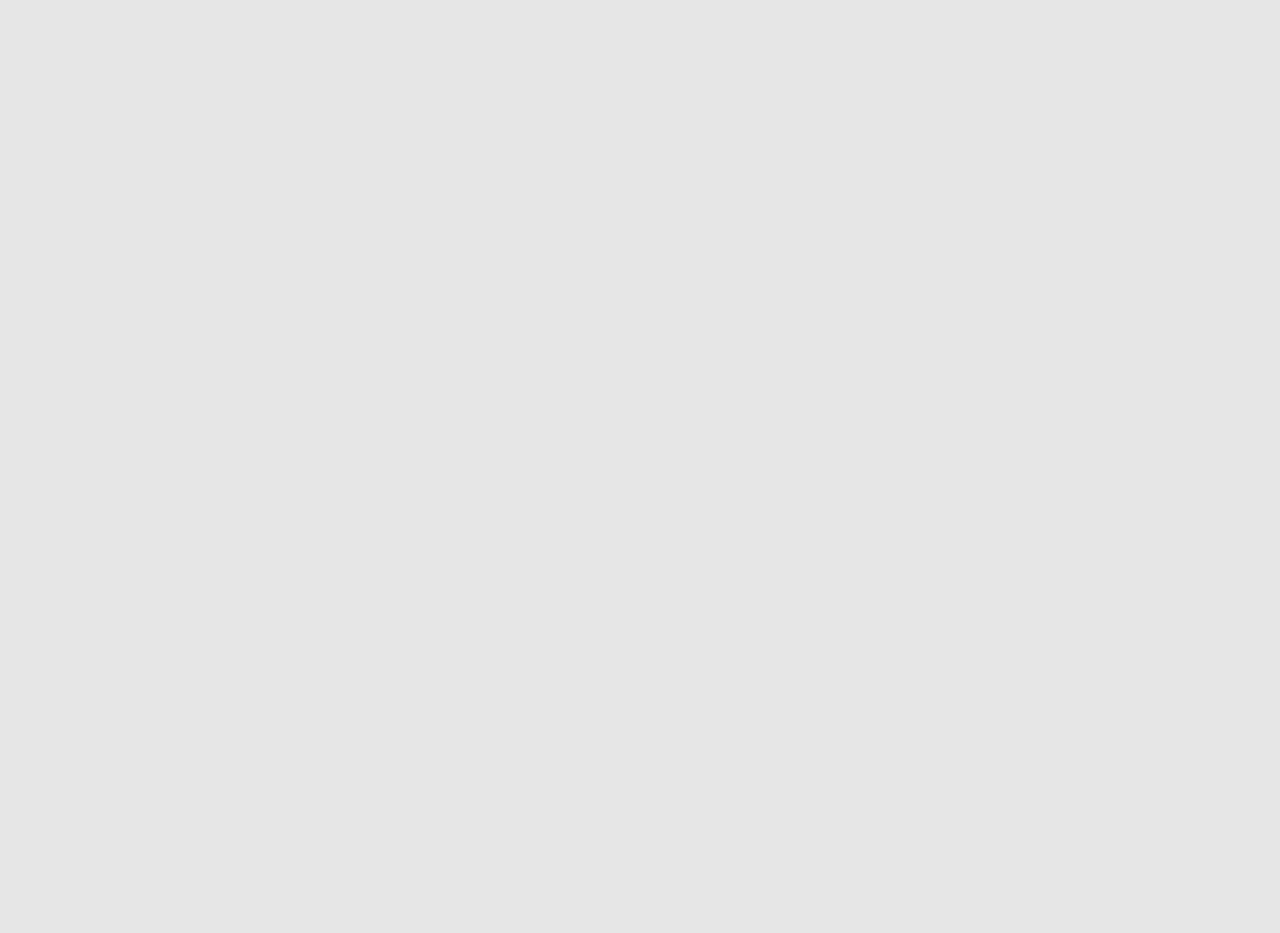
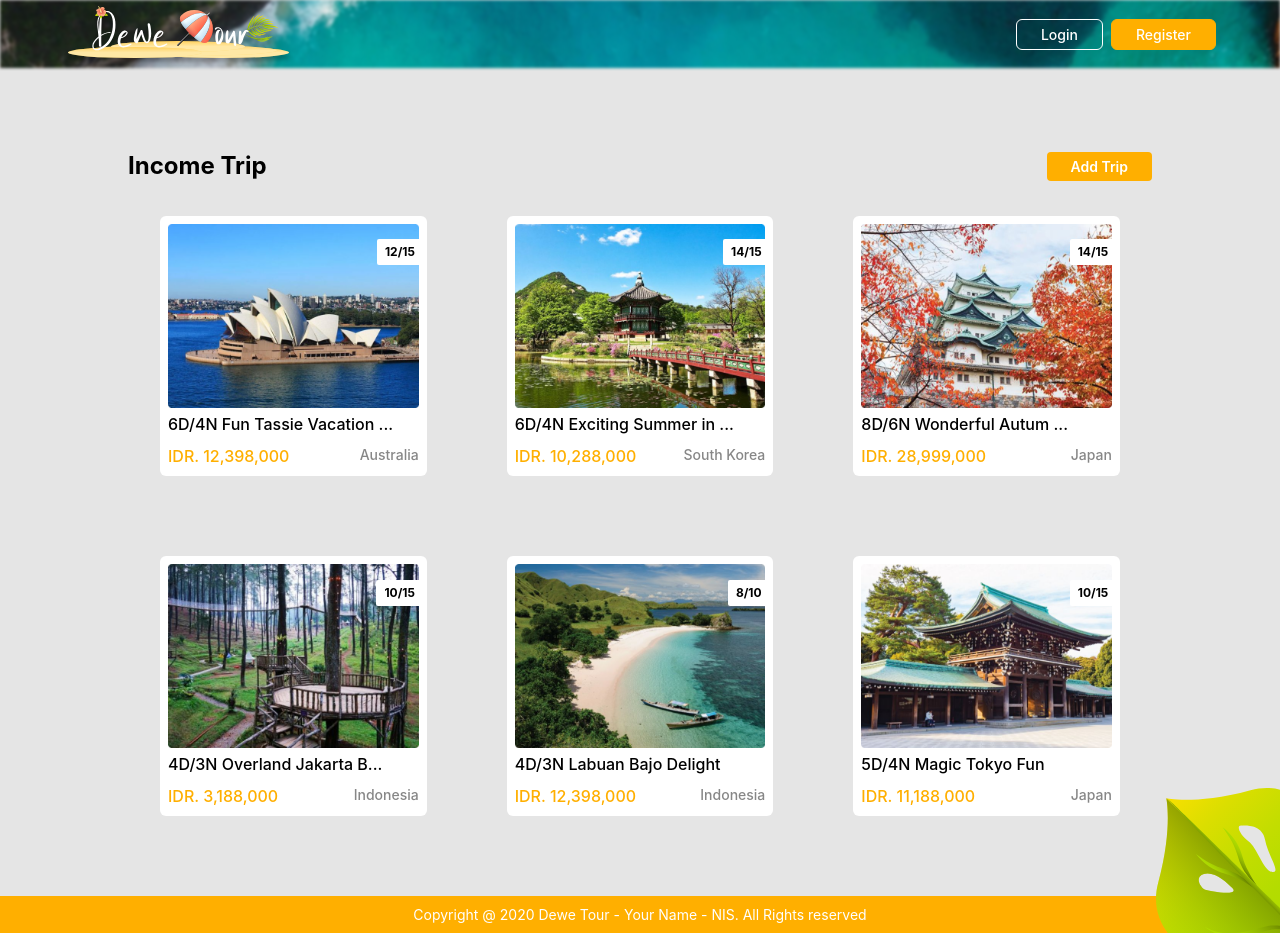
Before and after one commit to sabrinasm99/DW1792A1Z_dewe_tour, a React (Create React App) app: page /income-trip in a window 1280 px wide. Before the commit the page ends 800 px from the top, so only its background shows below. Built offline with nearby package versions, Linux system fonts and the light colour scheme.

Commit message:
add income trip

```diff
--- a/src/App.js
+++ b/src/App.js
@@ -7,6 +7,7 @@ import DetailTrip from "./pages/DetailTrip";
 import Payment from "./pages/Payment";
 import Profile from "./pages/Profile";
 import ListTransaction from "./pages/ListTransaction";
+import IncomeTrip from "./pages/IncomeTrip";
 
 function App() {
   return (
@@ -16,7 +17,8 @@ function App() {
         <Route path="/detail-trip" component={DetailTrip} />
         <Route path="/payment" component={Payment} />
         <Route path="/profile" component={Profile} />
-        <Route path='/list-transaction' component={ListTransaction} />
+        <Route path="/list-transaction" component={ListTransaction} />
+        <Route path="/income-trip" component={IncomeTrip} />
       </Switch>
     </Router>
   );
--- /dev/null
+++ b/src/components/IncomeTripContent.js
@@ -0,0 +1,30 @@
+import React from "react";
+import TripCards from "../components/TripCards";
+import { tripCardList } from "../fakedata/TripCards";
+
+function IncomeTripContent() {
+  return (
+      <>
+    <div className="mt-20">
+      <div className="px-32">
+        <div className="flex">
+          <h1 className="text-2xl font-bold">Income Trip</h1>
+          <div className="ml-auto flex items-center">
+            <button
+              className="text-white text-sm font-semibold py-1 px-6 rounded focus:outline-none"
+              style={{ backgroundColor: "#FFAF00" }}
+            >
+              Add Trip
+            </button>
+          </div>
+        </div>
+      </div>
+      <div className="px-40 -mt-12">
+        <TripCards posts={tripCardList} />
+      </div>
+    </div>
+    </>
+  );
+}
+
+export default IncomeTripContent;
--- /dev/null
+++ b/src/pages/IncomeTrip.js
@@ -0,0 +1,16 @@
+import React from "react";
+import HeaderPage from "../components/HeaderPage";
+import IncomeTripContent from "../components/IncomeTripContent";
+import Footer from "../components/Footer";
+
+function IncomeTrip() {
+  return (
+    <>
+      <HeaderPage />
+      <IncomeTripContent />
+      <Footer />
+    </>
+  );
+}
+
+export default IncomeTrip;
```
